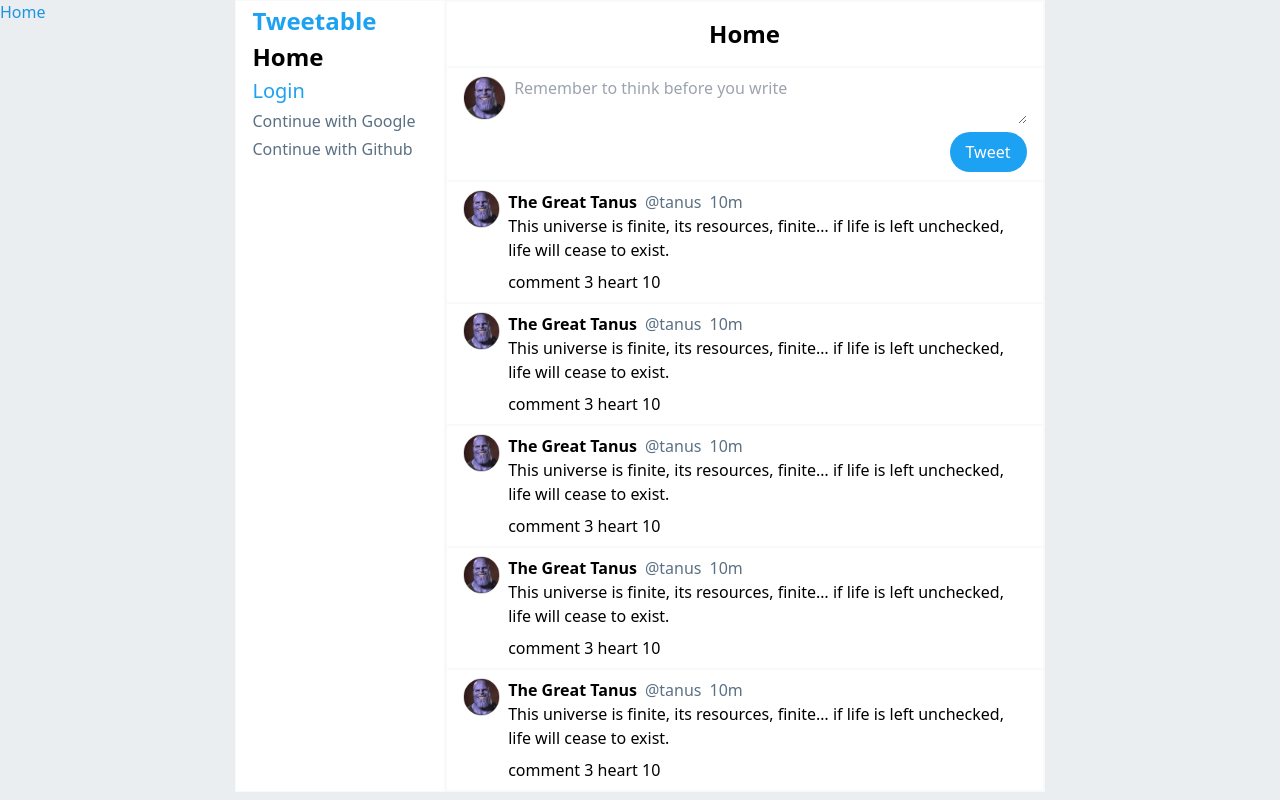
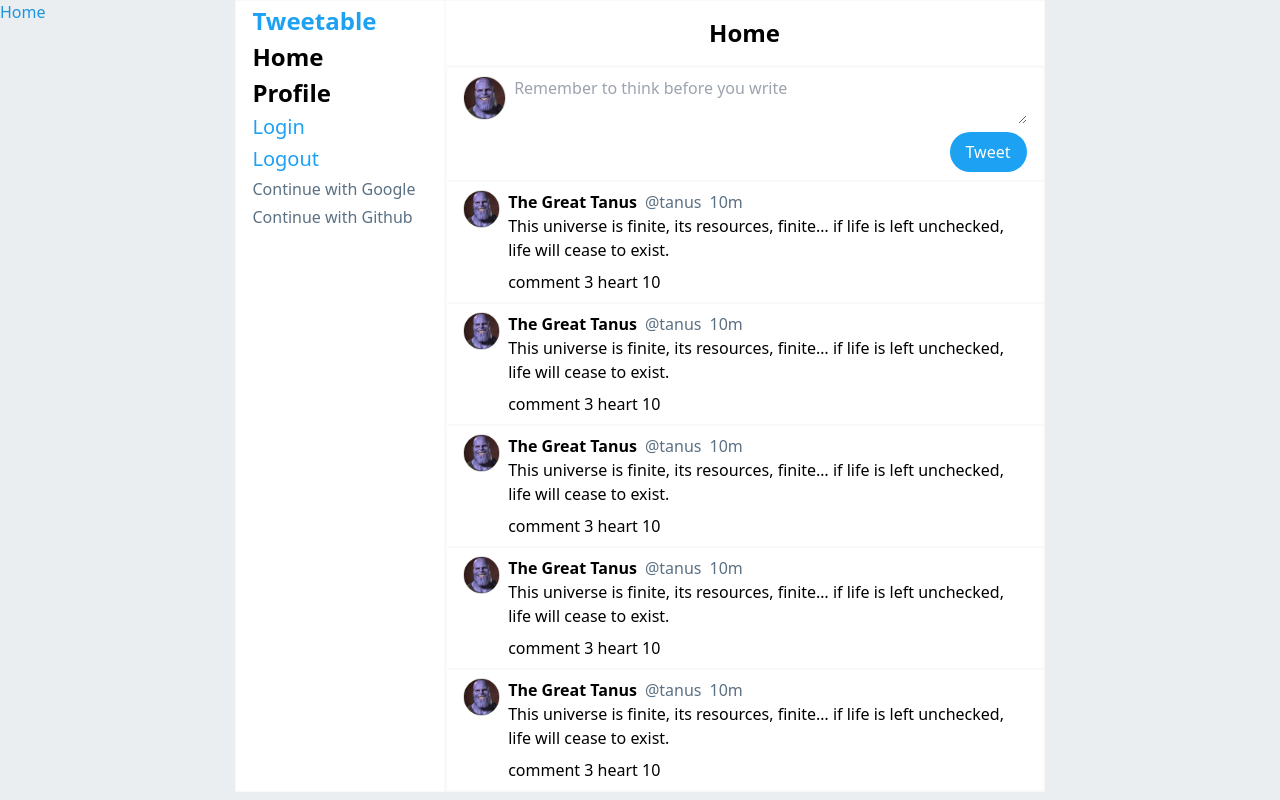
Before and after one commit to xtrator/tailwind-tweetable, a React (Vite) app: page / in a window 1280 px wide. Built offline with nearby package versions, Linux system fonts and the light colour scheme.

Commit message:
refactor Home Route

```diff
--- a/src/App.jsx
+++ b/src/App.jsx
@@ -1,18 +1,18 @@
-import { Routes, Route } from "react-router-dom"
-import Components from "./routes/Components"
-import Home from "./routes/Home"
-import Login from "./routes/Login"
-import Profile from "./routes/Profile"
+import { Routes, Route } from "react-router-dom";
+import Components from "./routes/Components";
+import Home from "./routes/Home";
+import Login from "./routes/Login";
+import Profile from "./routes/Profile";
 
 function App() {
   return (
     <Routes>
-      <Route path={"/"} element={<Home/>}/>
-      <Route path={"/components"} element={<Components/>}/>
-      <Route path="/login" element={<Login/>}/>
-      <Route path="/profile" element={<Profile/>}/>
+      <Route path={"/"} element={<Home />} />
+      <Route path="profile" element={<Profile />} />
+      <Route path={"components"} element={<Components />} />
+      <Route path="/login" element={<Login />} />
     </Routes>
-  )
+  );
 }
 
-export default App
+export default App;
--- a/src/components/page/Feed.jsx
+++ b/src/components/page/Feed.jsx
@@ -1,19 +1,13 @@
 import React from "react";
 import Compose from "../tweet/Compose";
 import Tweet from "../tweet/Tweet";
+import Tweets from "../tweet/Tweets";
 
 export default function Feed() {
   return (
     <div className="bg-white border border-background-2 2xl:w-[800px] sm:w-[600px]">
-      <h2 className="p-4 text-2xl font-semibold text-center border border-background-2">
-        Home
-      </h2>
       <Compose />
-      <Tweet />
-      <Tweet />
-      <Tweet />
-      <Tweet />
-      <Tweet />
+      <Tweets />
     </div>
   );
 }
--- a/src/components/page/Nav.jsx
+++ b/src/components/page/Nav.jsx
@@ -1,11 +1,18 @@
 import React from "react";
+import { Link } from "react-router-dom";
 
 export default function Nav() {
   return (
     <div className="bg-white border border-background-2 min-w-12 pt-1 pl-4 pr-7 flex flex-col gap-1">
       <p className="text-2xl font-semibold text-primary">Tweetable</p>
-      <p className="text-2xl font-semibold">Home</p>
+      <Link className="text-2xl font-semibold" to="/">
+        Home
+      </Link>
+      <Link className="text-2xl font-semibold" to="/profile">
+        Profile
+      </Link>
       <p className="text-xl text-primary font-light cursor-pointer">Login</p>
+      <p className="text-xl text-primary font-light cursor-pointer">Logout</p>
       <p className="text-secondary-text hover:text-primary-hover font-light cursor-pointer">
         Continue with Google
       </p>
--- /dev/null
+++ b/src/components/tweet/Tweets.jsx
@@ -0,0 +1,14 @@
+import React from "react";
+import Tweet from "./Tweet";
+
+export default function Tweets() {
+  return (
+    <div>
+      <Tweet />
+      <Tweet />
+      <Tweet />
+      <Tweet />
+      <Tweet />
+    </div>
+  );
+}
--- a/src/routes/Home.jsx
+++ b/src/routes/Home.jsx
@@ -9,7 +9,12 @@ export default function Home() {
       <div className="flex justify-center">
         <div className="flex">
           <Nav />
-          <Feed />
+          <div>
+            <h2 className="p-4 bg-white text-2xl font-semibold text-center border border-background-2">
+              Home
+            </h2>
+            <Feed />
+          </div>
         </div>
       </div>
     </>
```
